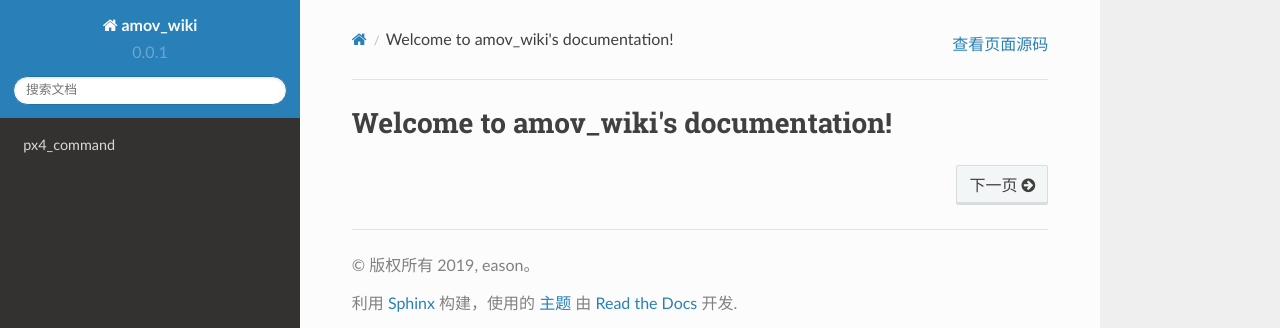
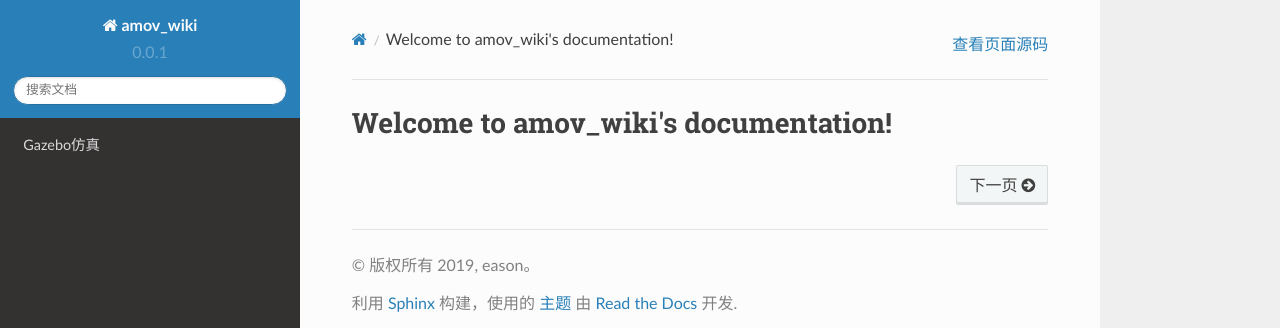
Before and after one commit to amov-lab/Amov-wiki, a Sphinx documentation site: the page built from px4_command/source/index.rst, in a window 1280 px wide. Shown: the top 328 px of the page. Built offline with Sphinx 7.4.7 and the Read the Docs theme 2.0.0, drawn with Linux system fonts in a browser that asks for light colours.

Commit message:
gazebo仿真环境

```diff
--- a/px4_command/source/index.rst
+++ b/px4_command/source/index.rst
@@ -9,4 +9,4 @@ Welcome to amov_wiki's documentation!
 .. toctree::
    :hidden:
 
-   px4_command <docs/Gazebo仿真搭建>
+   Gazebo仿真 <docs/Gazebo仿真搭建>
```
